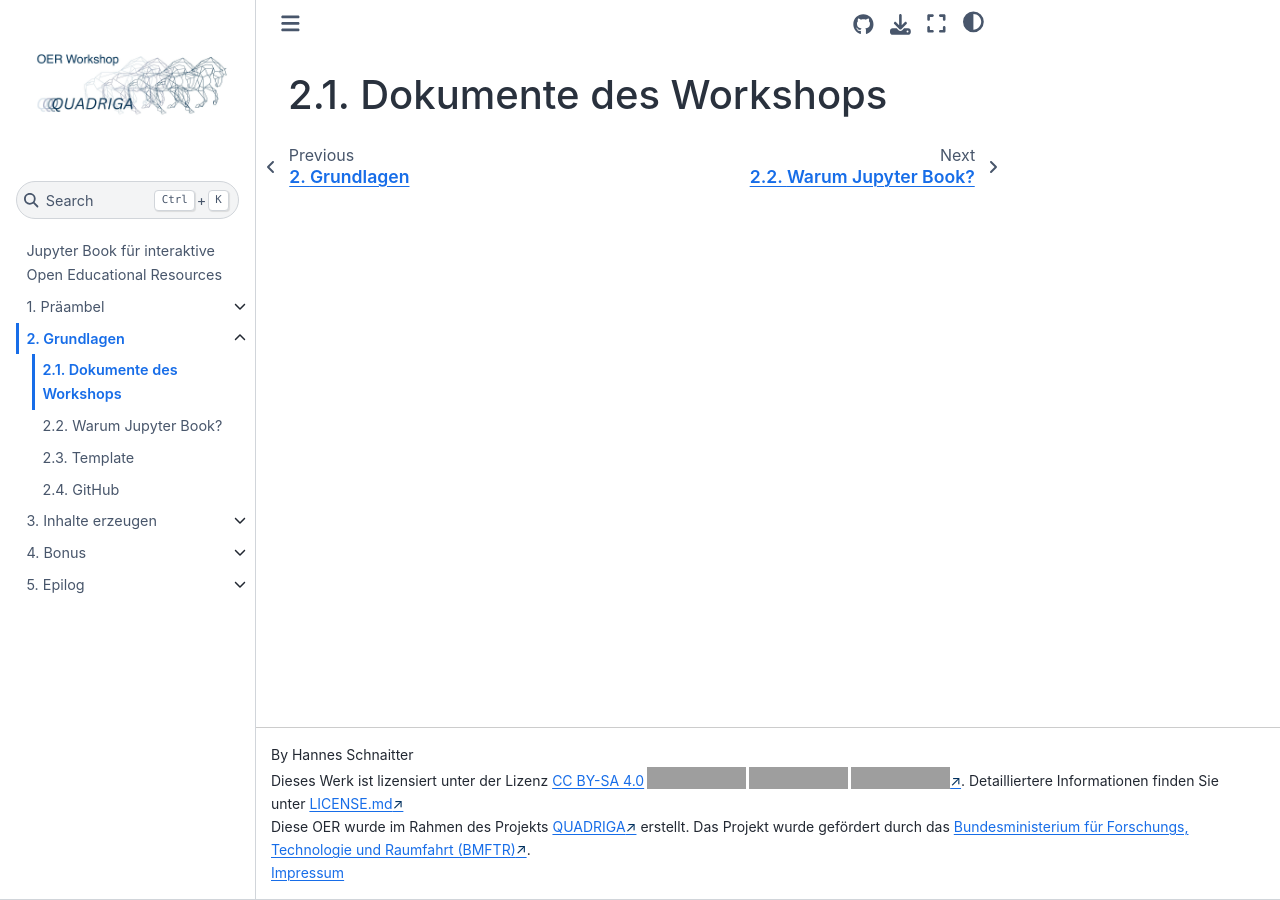
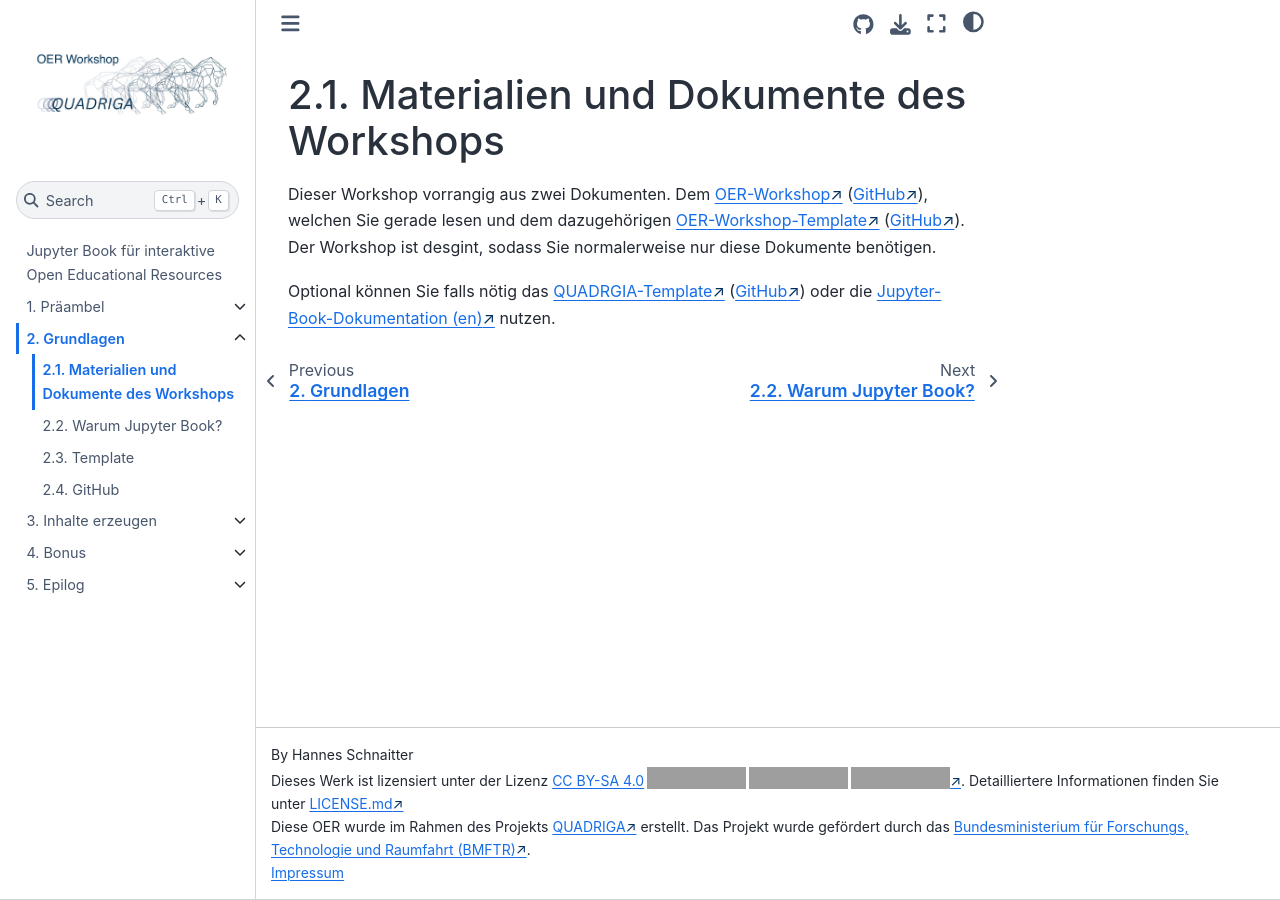
Before and after one commit to quadriga-dk/OER-Workshop, a Jupyter Book: the page built from grundlagen/dokumente.md, in a window 1280 px wide. Built offline with Jupyter Book 1.0.4 settings and Sphinx 7.4.7 and the Sphinx Book theme 1.1.4, drawn with Linux system fonts in a browser that asks for light colours; pages that are not in the unit, such as notebooks, are missing from menus; grey boxes are pictures that could not be loaded.

Commit message:
feat: describe which documents the workshop consists of

```diff
--- a/grundlagen/dokumente.md
+++ b/grundlagen/dokumente.md
@@ -1 +1,5 @@
-# Dokumente des Workshops
+# Materialien und Dokumente des Workshops
+
+Dieser Workshop vorrangig aus zwei Dokumenten. Dem <a href="https://quadriga-dk.github.io/OER-Workshop" target="_blank" class="external-link">OER-Workshop</a> (<a href="https://github.com/quadriga-dk/OER-Workshop" target="_blank" class="external-link">GitHub</a>), welchen Sie gerade lesen und dem dazugehörigen <a href="https://quadriga-dk.github.io/OER-Workshop-Template" target="_blank" class="external-link">OER-Workshop-Template</a> (<a href="https://github.com/quadriga-dk/OER-Workshop-Template" target="_blank" class="external-link">GitHub</a>). Der Workshop ist desgint, sodass Sie normalerweise nur diese Dokumente benötigen.
+
+Optional können Sie falls nötig das <a href="https://quadriga-dk.github.io/Book_Template" target="_blank" class="external-link">QUADRGIA-Template</a> (<a href="https://github.com/quadriga-dk/Book_Template" target="_blank" class="external-link">GitHub</a>) oder die <a href="https://jupyterbook.org" target="_blank" class="external-link">Jupyter-Book-Dokumentation (en)</a> nutzen.
```
